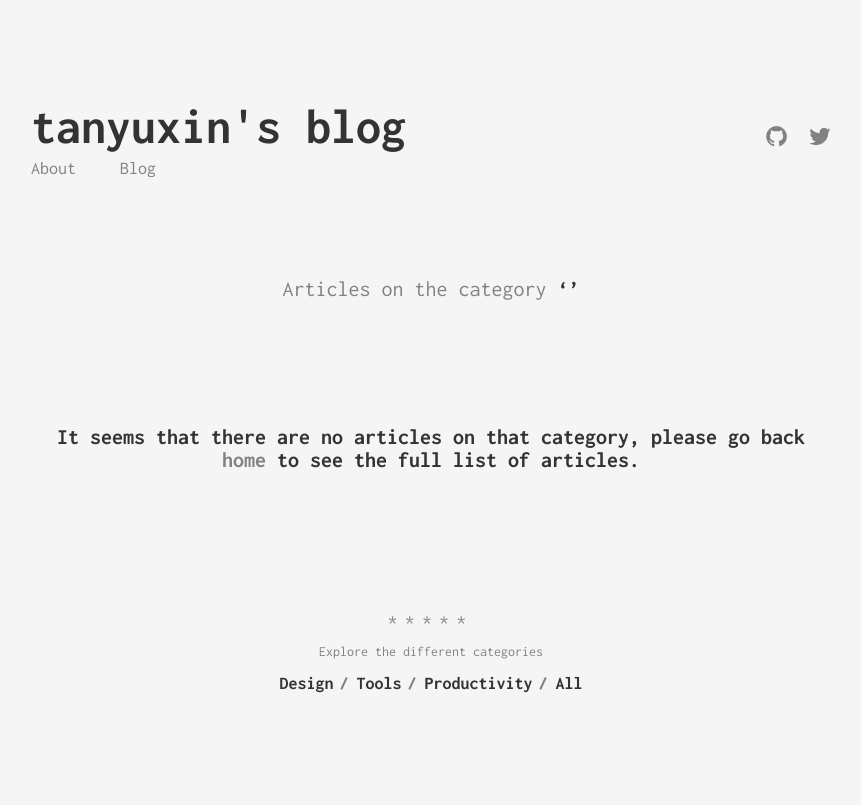
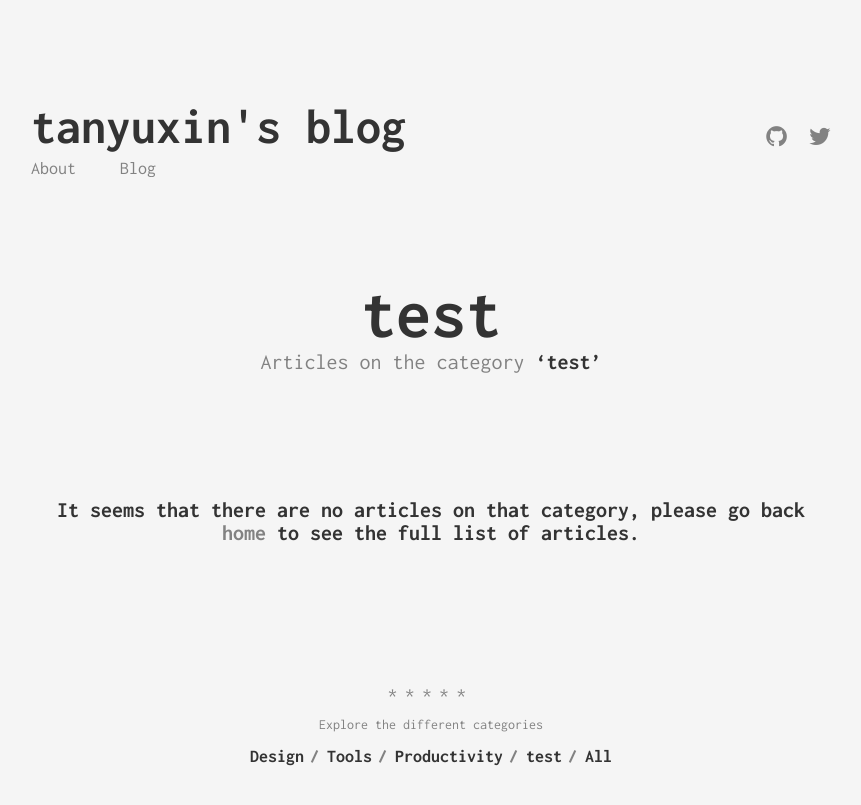
Before and after one commit to x1in-rain/x1in-rain.github.io, a Jekyll site: the page built from categories/test.html, in a window 1280 px wide. Shown: the top 805 px of the page, without its empty margins (209-1070 px from the left). Built offline with Jekyll 4.4.1, drawn with Linux system fonts in a browser that asks for light colours.

Commit message:
Update categories.yml

```diff
--- a/_data/categories.yml
+++ b/_data/categories.yml
@@ -6,3 +6,6 @@
 
 - slug: productivity
   name: Productivity
+
+- slug: test
+  name: test
```
